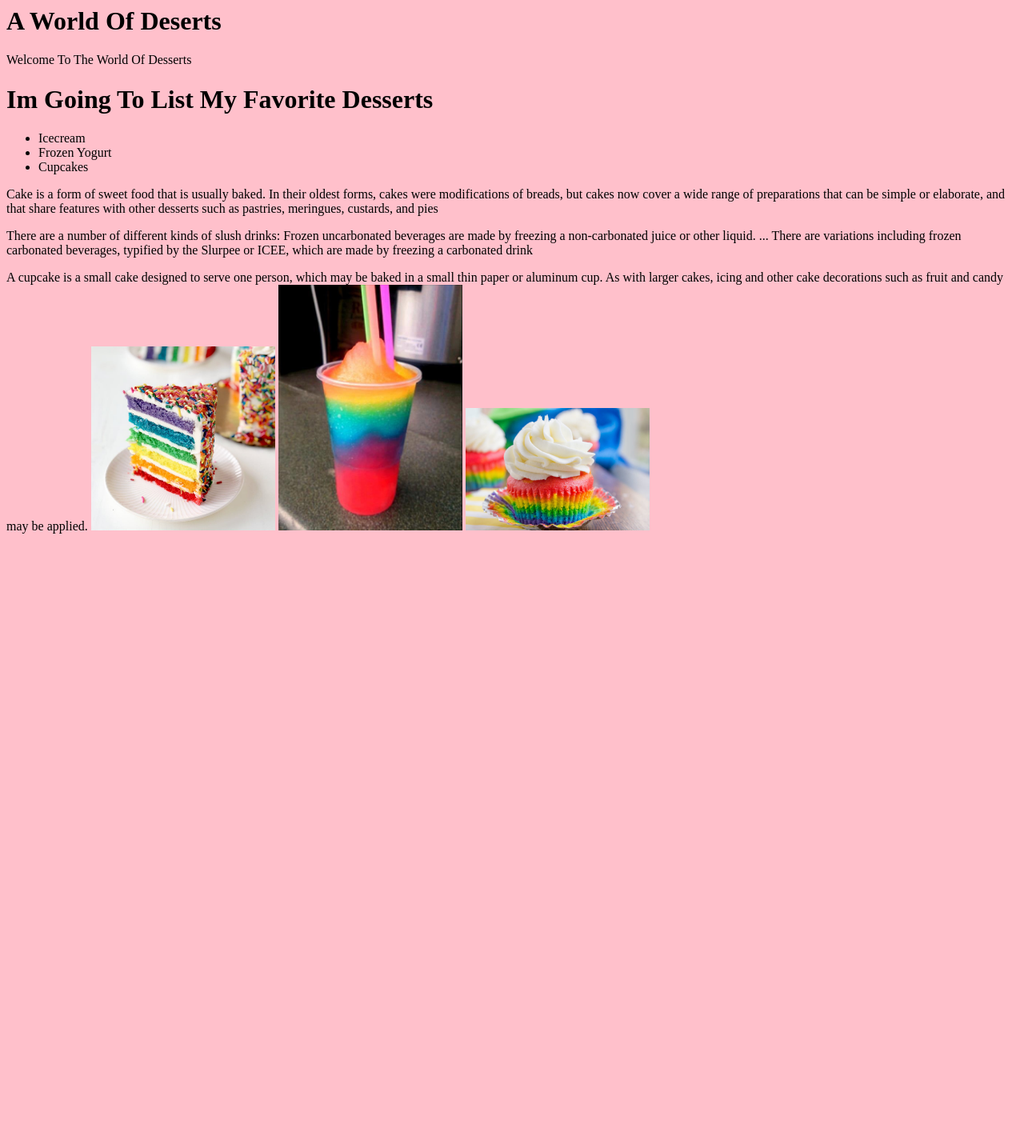
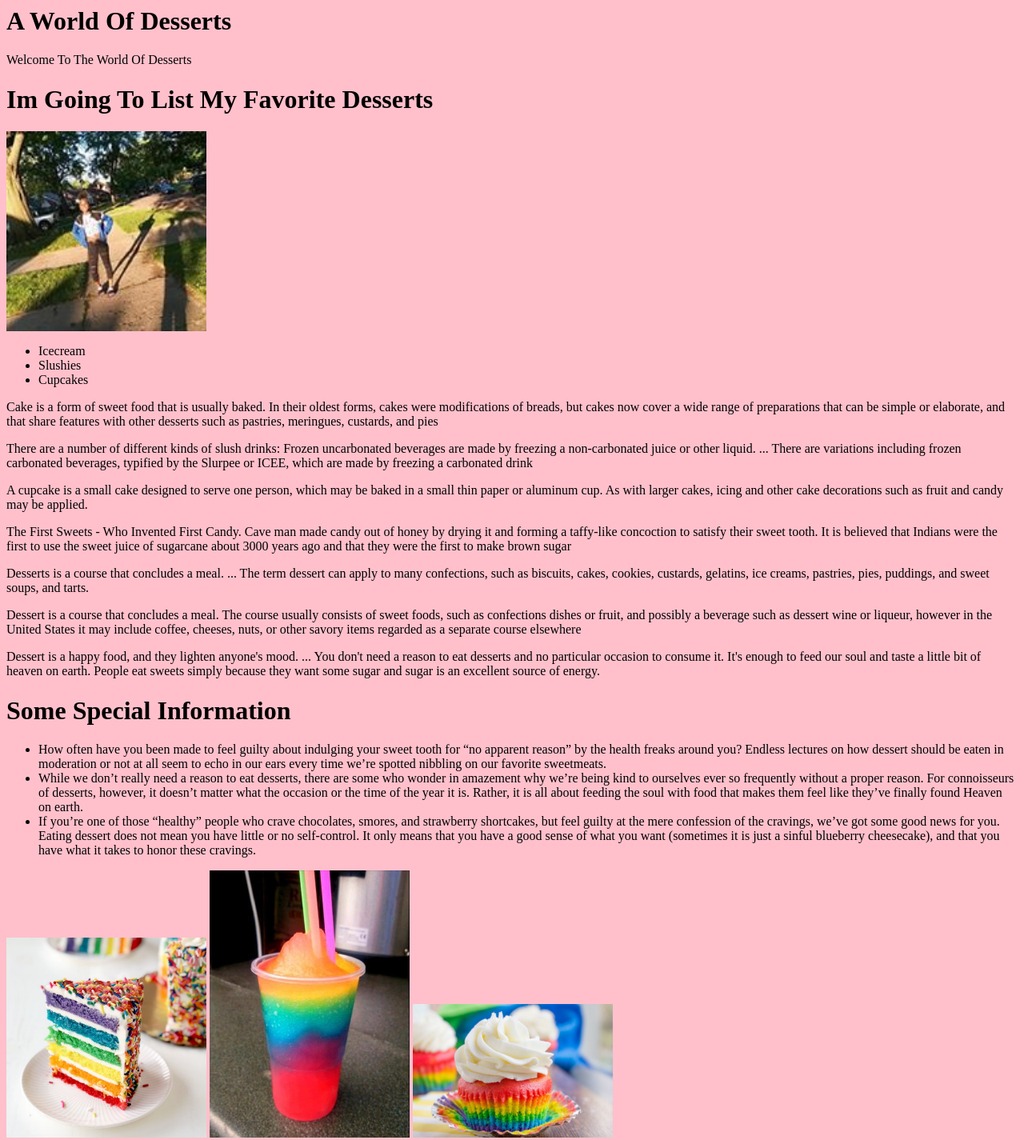
Before and after one commit to princessdessy/foodworkspace, a plain HTML site: page index.html in a window 1280 px wide. Shown: the whole page at 80% size. Before the commit the page ends 800 px from the top, so only its background shows below. Drawn offline with Linux system fonts and the light colour scheme.

Commit message:
desertworkspaces

```diff
--- a/index.html
+++ b/index.html
@@ -3,15 +3,17 @@
      <link rel="stylesheet" href="style.css" type="text/css" />
  </head>
  <body>
-     <h1> A World Of Deserts</h1>
+     <h1> A World Of Desserts</h1>
 <p>Welcome To The World Of Desserts</p>
 
 
   <h1>Im Going To List My Favorite Desserts</h1>
 
+<img src="dess.jpg">
+
 <ul>
     <li>Icecream</li>
-    <li>Frozen Yogurt</li>
+    <li>Slushies</li>
     <li>Cupcakes</li>
 
 </ul>
@@ -25,9 +27,35 @@
 
 A cupcake is a small cake designed to serve one person, which may be baked in a small thin paper or aluminum cup. As with larger cakes, icing and other cake decorations such as fruit and candy may be applied.
 
+
+<p>The First Sweets - Who Invented First Candy. Cave man made candy out of honey by drying it and forming a taffy-like concoction to satisfy their sweet tooth. It is believed that Indians were the first to use the sweet juice of sugarcane about 3000 years ago and that they were the first to make brown sugar</p>
+<p>Desserts is a course that concludes a meal. ... The term dessert can apply to many confections, such as biscuits, cakes, cookies, custards, gelatins, ice creams, pastries, pies, puddings, and sweet soups, and tarts.</p>
+<p>Dessert is a course that concludes a meal. The course usually consists of sweet foods, such as confections dishes or fruit, and possibly a beverage such as dessert wine or liqueur, however in the United States it may include coffee, cheeses, nuts, or other savory items regarded as a separate course elsewhere</p>
+ <p>Dessert is a happy food, and they lighten anyone's mood. ... You don't need a reason to eat desserts and no particular occasion to consume it. It's enough to feed our soul and taste a little bit of heaven on earth. People eat sweets simply because they want some sugar and sugar is an excellent source of energy.</p>
+
+<h1>Some Special Information</h1>
+
+<ul>
+
+<li>How often have you been made to feel guilty about indulging your sweet tooth for “no apparent reason” by the health freaks around you? Endless lectures on how dessert should be eaten in moderation or not at all seem to echo in our ears every time we’re spotted nibbling on our favorite sweetmeats.</li>
+<li>While we don’t really need a reason to eat desserts, there are some who wonder in amazement why we’re being kind to ourselves ever so frequently without a proper reason. For connoisseurs of desserts, however, it doesn’t matter what the occasion or the time of the year it is. Rather, it is all about feeding the soul with food that makes them feel like they’ve finally found Heaven on earth.</li>
+<li>If you’re one of those “healthy” people who crave chocolates, smores, and strawberry shortcakes, but feel guilty at the mere confession of the cravings, we’ve got some good news for you.
+Eating dessert does not mean you have little or no self-control. It only means that you have a good sense of what you want (sometimes it is just a sinful blueberry cheesecake), and that you have what it takes to honor these cravings.</li>
+</ul>
+
+
+
+
+
+
+
+
+
+
 <img src="cake.jpg"></img>
 <img src="slushiess.jpg"></img>
 <img src="cupcake.jpg"></img>
+</html>
 
 
 
--- a/style.css
+++ b/style.css
@@ -1,2 +1,2 @@
-img{width:230px;}
+img{width:250px;}
 body{ background-color: pink;
```
Also changed, not shown: dess.jpg (added), destinee.jpg (added).
